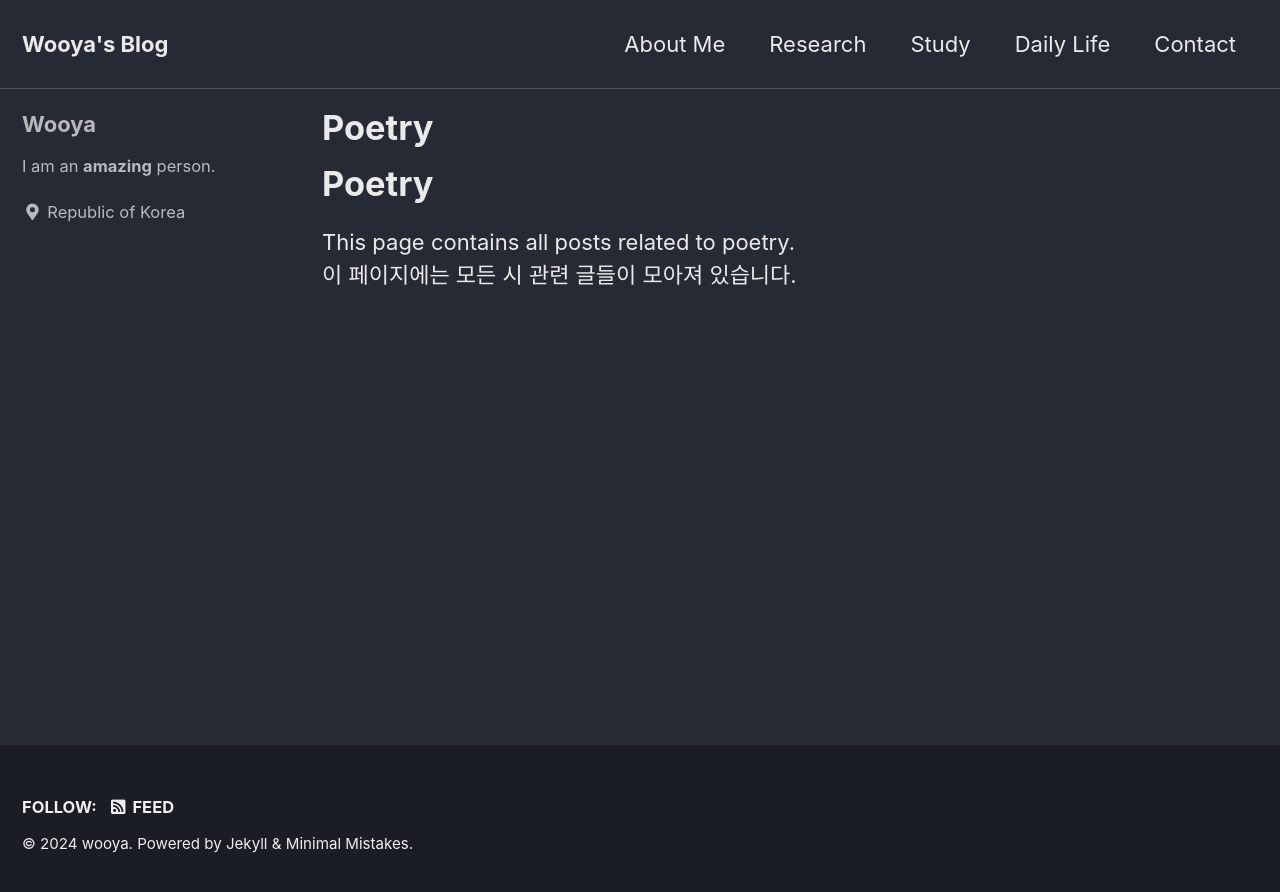
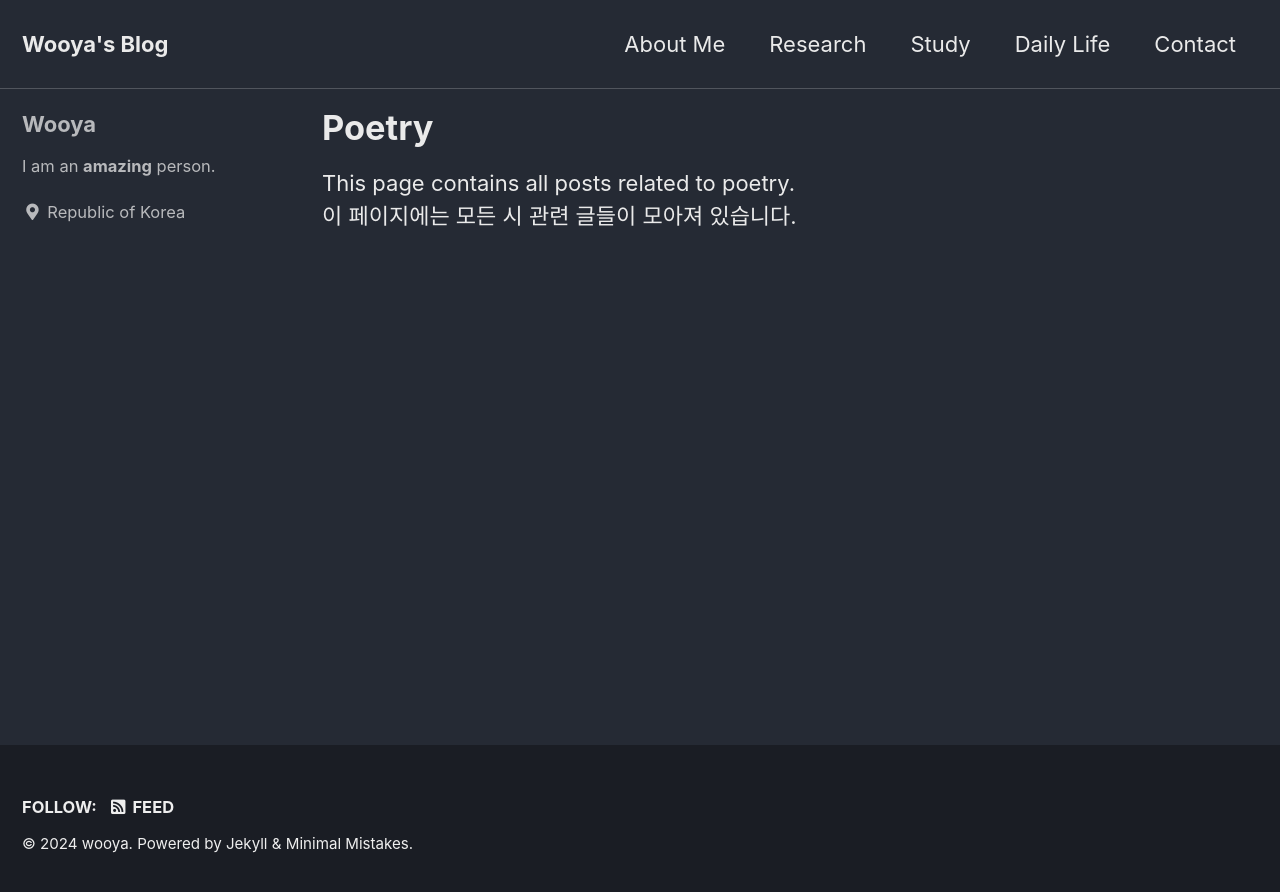
Before and after one commit to wooya0130/wooya0130.github.io, a Jekyll site: the page built from _pages/poetry.md, in a window 1280 px wide. Shown: the top 892 px of the page. Built offline with Jekyll 4.4.1, drawn with Linux system fonts in a browser that asks for light colours; cached includes are drawn as plain includes.

Commit message:
Update poetry.md

```diff
--- a/_pages/poetry.md
+++ b/_pages/poetry.md
@@ -5,7 +5,5 @@ category: poetry
 permalink: /daily-life/poetry/
 ---
 
-# Poetry
-
 This page contains all posts related to poetry. <br>
 이 페이지에는 모든 시 관련 글들이 모아져 있습니다.
```
